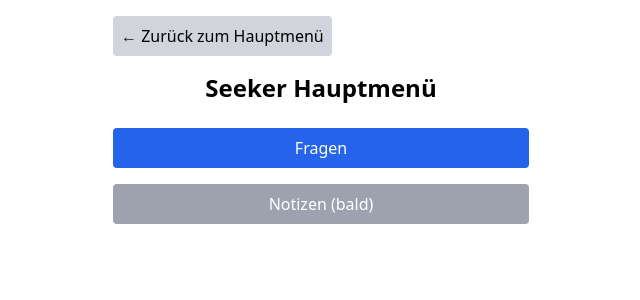
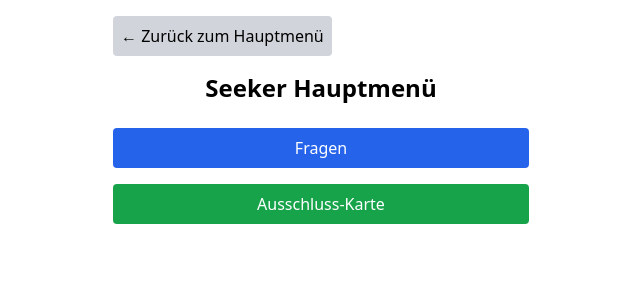
Before and after one commit to sigmaTUFF/hide-and-seek-app-v2, a React (Vite) app: page / in a window 1280 px wide. Both pictures are taken after a click on the button "Seeker". Shown: the top 300 px of the page, without its empty margins (319-959 px from the left). Built offline with nearby package versions, Linux system fonts and the light colour scheme.

Commit message:
Update Seeker.jsx

```diff
--- a/src/Seeker.jsx
+++ b/src/Seeker.jsx
@@ -1,4 +1,5 @@
 import { useState, useEffect } from "react";
+import ExclusionMap from "./ExclusionMap";
 
 const compareOptions = [
   "Spielplatz",
@@ -50,7 +51,7 @@ const thermometerOptions = ["100m", "200m", "300m", "500m", "750m", "1km"];
 const radarOptions = ["100m", "250m", "500m", "1km", "2km", "3km"];
 
 export default function Seeker({ goBackToMenu }) {
-  const [view, setView] = useState("menu"); // menu, fragen, notizen, vergleiche, praezision, fotos, masse
+  const [view, setView] = useState("menu"); // menu, fragen, notizen, vergleiche, praezision, fotos, masse, karte
 
   // Vergleichskategorie
   const [usedCompareOptions, setUsedCompareOptions] = useState(() => {
@@ -263,13 +264,11 @@ const cancelUseRadarOption = () => {
           >
             Fragen
           </button>
-<button
+          <button
             onClick={() => setView("notizen")}
-            className="btn p-2 mb-4 bg-gray-400 text-white rounded cursor-not-allowed"
-            disabled
-            title="Notizen werden aktuell nicht unterstützt"
+            className="btn p-2 mb-4 bg-green-600 text-white rounded hover:bg-green-700"
           >
-            Notizen (bald)
+            Ausschluss-Karte
           </button>
         </>
       )}
@@ -762,8 +761,7 @@ const cancelUseRadarOption = () => {
   </>
 )}
 
-
-      {/* Notizen (noch nicht implementiert) */}
+      {/* Ausschluss-Karte */}
       {view === "notizen" && (
         <>
           <button
@@ -772,7 +770,8 @@ const cancelUseRadarOption = () => {
           >
             &larr; Zurück zum Menü
           </button>
-          <p>Notizen werden aktuell nicht unterstützt.</p>
+
+          <ExclusionMap />
         </>
       )}
     </div>
```
